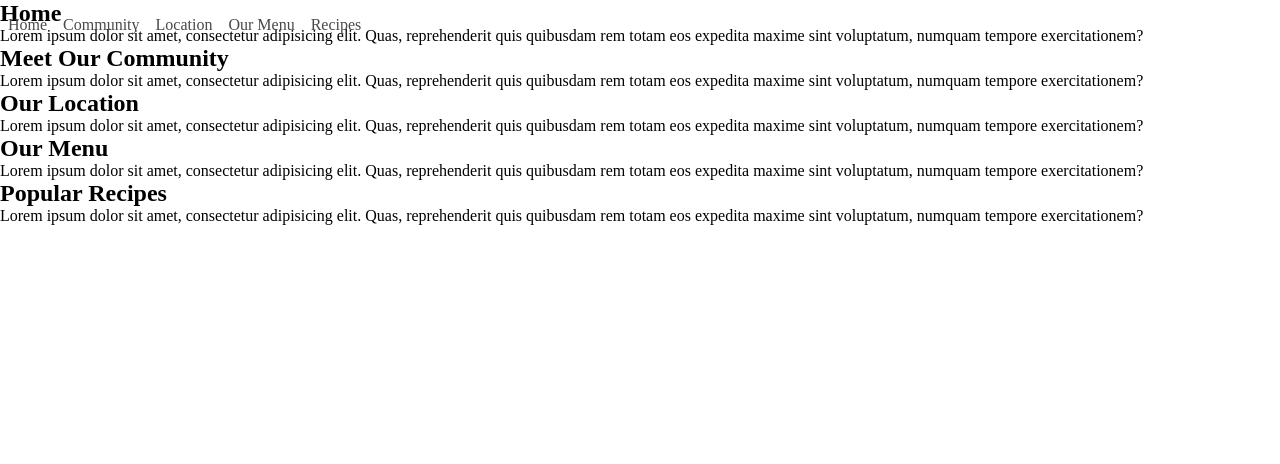
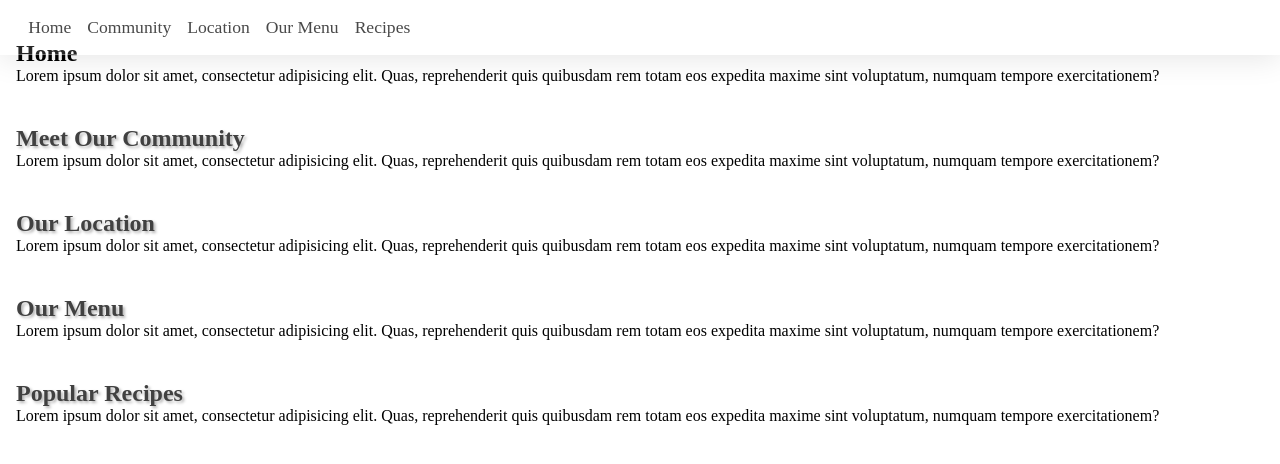
Before and after one commit to VaniaTavares/studio-graphene, a React (Create React App) app: page / in a window 1280 px wide. Shown: the top 464 px of the page. Built offline with nearby package versions, Linux system fonts and the light colour scheme; a web font is replaced by a local one.

Commit message:
variables and nav styled

```diff
--- a/src/App.css
+++ b/src/App.css
@@ -12,4 +12,5 @@
   color: var(--color-gray);
   font-family: (--font-title);
   font-weight: 600;
+  text-shadow: 2px 2px 3px rgba(0, 0, 0, 0.3);
 }
--- a/src/App.js
+++ b/src/App.js
@@ -7,6 +7,8 @@ import {
   PopularRecipesSection,
 } from "./Sections";
 import Navigation from "./Components/Navigation";
+import "./App.css";
+
 const App = () => {
   return (
     <div className="App">
--- a/src/Components/Navigation/index.css
+++ b/src/Components/Navigation/index.css
@@ -3,28 +3,96 @@
   width: 100vw;
   height: auto;
   display: flex;
-  flex-direction: column;
-  justify-content: center;
-  align-items: center;
-  padding: 2vh 0;
+  flex-direction: row;
+  justify-content: flex-start;
+  padding: 2vh 0 2vh 1.5vw;
+  background: none;
+  color: var(--color-darker-grey);
 }
 
 .app__navigation-links {
+  display: none;
+}
+.app__navigation__small-screen {
   display: flex;
-  justify-content: center;
+}
+
+.app__navbar-smallscreen_links {
+  position: relative;
+  display: flex;
+  flex-direction: column;
+  justify-content: flex-end;
   align-items: center;
   list-style: none;
+  bottom: -45vh;
 }
 
-.app__navigation-links a {
+.app__navbar-smallscreen_links li,
+.app__navigation-links li {
+  cursor: pointer;
+}
+
+.app__navigation-links a,
+.app__navbar-smallscreen_links a {
   text-decoration: none;
   margin: 0.5rem;
-  color: rgb(73, 73, 73);
+  color: inherit;
+  font-size: var(--font-size-base);
+}
+
+.app__navbar-smallscreen_links a {
+  line-height: 2.1rem;
+}
+
+.app__navigation__small-screen-overlay {
+  position: fixed;
+  top: 0;
+  left: 0;
+  background-color: rgba(255, 194, 80, 0.95);
+  width: 100%;
+  height: 100vh;
+  z-index: 5;
+  animation: overlay 500ms ease-out;
+}
+
+.app__navigation__small-screen-overlay .overlay__close {
+  position: absolute;
+  bottom: 10vh;
+  left: calc(50vw - 13.5px);
+  cursor: pointer;
+}
+
+@keyframes overlay {
+  0% {
+    opacity: 0;
+    transform: translateY(-10%);
+  }
+  100% {
+    opacity: 1;
+    transform: translateY(0);
+  }
 }
 
 @media screen and (min-width: 600px) {
   .app__navigation {
-    flex-direction: row;
-    justify-content: flex-start;
+    background: rgba(255, 255, 255, 0.15);
+    box-shadow: 0 4px 30px rgba(0, 0, 0, 0.1);
+    backdrop-filter: blur(0px);
+    -webkit-backdrop-filter: blur(0px);
+    border: 1px solid rgba(255, 255, 255, 0.31);
+  }
+  .app__navigation-links {
+    display: flex;
+    justify-content: center;
+    align-items: center;
+    list-style: none;
+  }
+
+  .app__navigation__small-screen {
+    display: none;
+  }
+
+  .app__navigation-links a {
+    font-size: 1.1rem;
   }
 }
--- a/src/Components/Navigation/index.js
+++ b/src/Components/Navigation/index.js
@@ -1,11 +1,13 @@
-import React from "react";
+import React, { useState } from "react";
+import { GiForkKnifeSpoon, GiKnifeFork } from "react-icons/gi";
 
 import { navbarLinks } from "../../Constants/NavLinks";
 import "./index.css";
 
 const Navigation = () => {
+  const [toggleMenu, setToggleMenu] = useState(false);
   return (
-    <div className="app__navigation">
+    <nav className="app__navigation">
       <ul className="app__navigation-links">
         {navbarLinks.map((link) => (
           <li key={link.id}>
@@ -13,7 +15,31 @@ const Navigation = () => {
           </li>
         ))}
       </ul>
-    </div>
+      <div className="app__navigation__small-screen">
+        <GiForkKnifeSpoon
+          color="#494949"
+          fontSize={27}
+          onClick={() => setToggleMenu(true)}
+        />
+        {toggleMenu && (
+          <div className="app__navigation__small-screen-overlay">
+            <GiKnifeFork
+              color="#494949"
+              fontSize={27}
+              onClick={() => setToggleMenu(false)}
+              className="overlay__close"
+            />
+            <ul className="app__navbar-smallscreen_links">
+              {navbarLinks.map((link) => (
+                <li key={link.id + "xs"}>
+                  <a href={`${link.refLink}`}>{link.title}</a>
+                </li>
+              ))}
+            </ul>
+          </div>
+        )}
+      </div>
+    </nav>
   );
 };
 
--- a/src/index.css
+++ b/src/index.css
@@ -4,7 +4,12 @@
   --font-title: "Cormorant Upright", serif;
   --font-base: "Montserrat", sans-serif;
 
-  --color-gray: #414141;
+  --font-size-base: 1.25rem;
+  --font-size-paragraph: 0.9rem;
+
+  --color-gray: rgb(65, 65, 65);
+  --color-black: rgb(0, 0, 0);
+  --color-darker-grey: rgb(73, 73, 73);
 }
 
 * {
```
